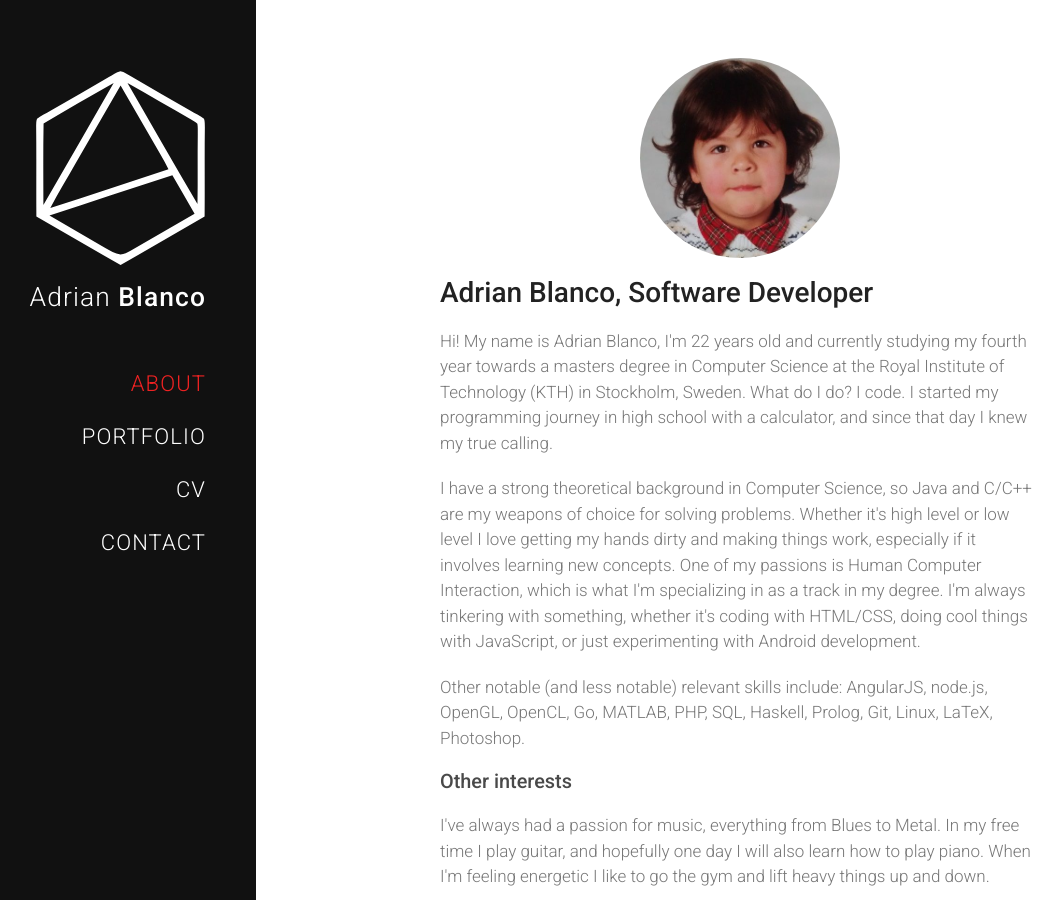
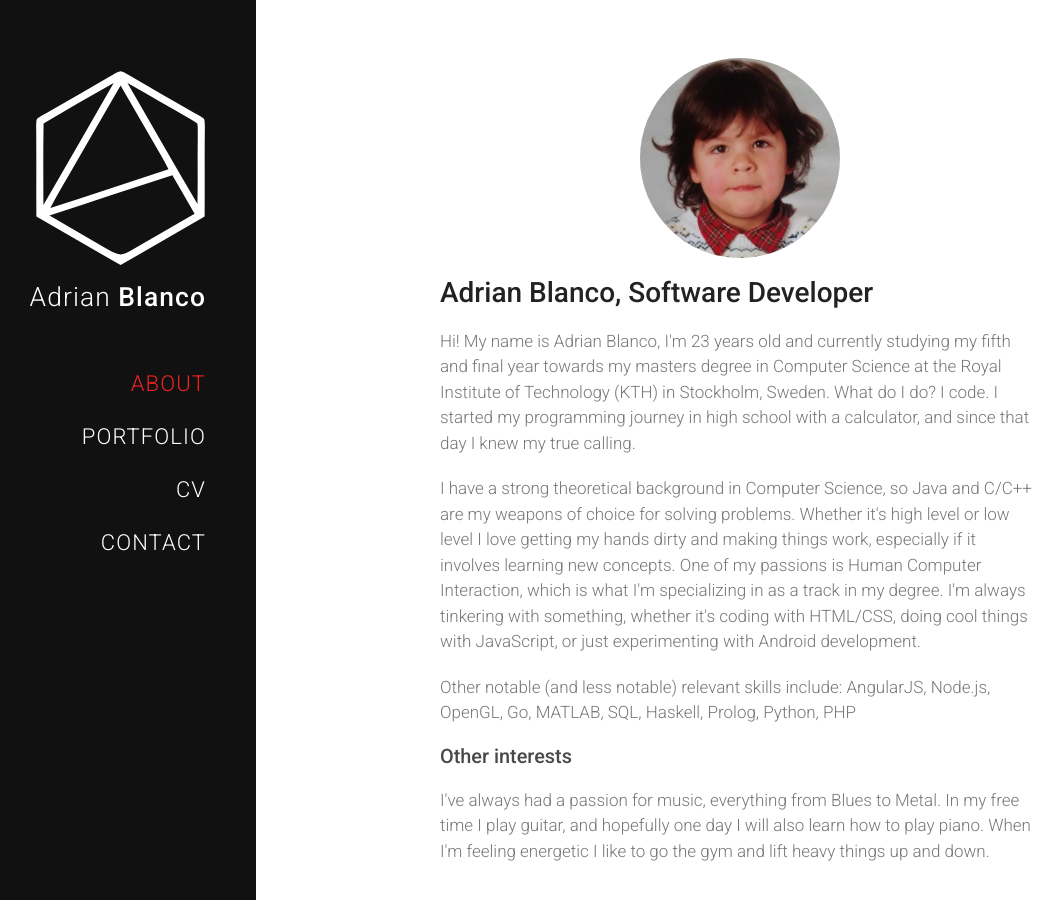
Before and after one commit to adrianblancode/adrianblancode.github.io, a Jekyll site: the page built from index.html, in a window 1280 px wide and 900 px high. Shown: the whole window, without its empty margins (0-1063 px from the left). Built offline with Jekyll 4.4.1, drawn with Linux system fonts in a browser that asks for light colours; nearby versions of some CDN libraries.

Commit message:
Update text

```diff
--- a/index.html
+++ b/index.html
@@ -10,12 +10,12 @@ nav: home
     <h1>Adrian Blanco, Software Developer</h1>
   </header>
   <section>
-    <p>Hi! My name is Adrian Blanco, I'm 22 years old and currently studying my fourth year towards a masters degree in Computer Science at the Royal Institute of Technology (KTH) in Stockholm, Sweden. What do I do? I code. I started my programming journey in high school with a calculator, and since that day I knew my true calling.</p>
+    <p>Hi! My name is Adrian Blanco, I'm 23 years old and currently studying my fifth and final year towards my masters degree in Computer Science at the Royal Institute of Technology (KTH) in Stockholm, Sweden. What do I do? I code. I started my programming journey in high school with a calculator, and since that day I knew my true calling.</p>
 
     <p>I have a strong theoretical background in Computer Science, so Java and C/C++ are my weapons of choice for solving problems. Whether it's high level or low level I love getting my hands dirty and making things work, especially if it involves learning new concepts. One of my passions is Human Computer Interaction, which is what I'm specializing in as a track in my degree. I'm always tinkering with something, whether it's coding with HTML/CSS, doing cool things with JavaScript, or just experimenting with Android development.
     </p>
 
-    <p>Other notable (and less notable) relevant skills include: AngularJS, node.js, OpenGL, OpenCL, Go, MATLAB, PHP, SQL, Haskell, Prolog, Git, Linux, LaTeX, Photoshop.</p>
+    <p>Other notable (and less notable) relevant skills include: AngularJS, Node.js, OpenGL, Go, MATLAB, SQL, Haskell, Prolog, Python, PHP</p>
 
     <h3>Other interests</h3>
 
--- a/portfolio/index.html
+++ b/portfolio/index.html
@@ -35,7 +35,7 @@ nav: portfolio
   	<a href="/images/qwait-showcase.jpg" class="fancybox" title="QWait showcase">
       <img src="/images/qwait-showcase.jpg" alt="QWait showcase"/>
     </a>
-  	<p>QWait is a responsive, web based queueing system which is used for lab sessions at KTH by both students and assistants. Among my responsibilities included frontend development (AngularJS, HTML, CSS), and UX design to provide a consistent and intuitive experience for all types of users and devices.</p>
+  	<p>QWait is a responsive, web based queueing system which is used for lab sessions at KTH by both students and assistants. Among my responsibilities included frontend development (AngularJS, HTML, CSS) to provide a consistent and intuitive experience for all types of users and devices.</p>
   </section>
   <section>
     <a href="/content/Adrian_Blanco_Candidate_Thesis.pdf" title="My candidate thesis"><h2>Observing co-evolution in simulated bacteria <i class="fa fa-file-pdf-o"></i></h2></a>
```
